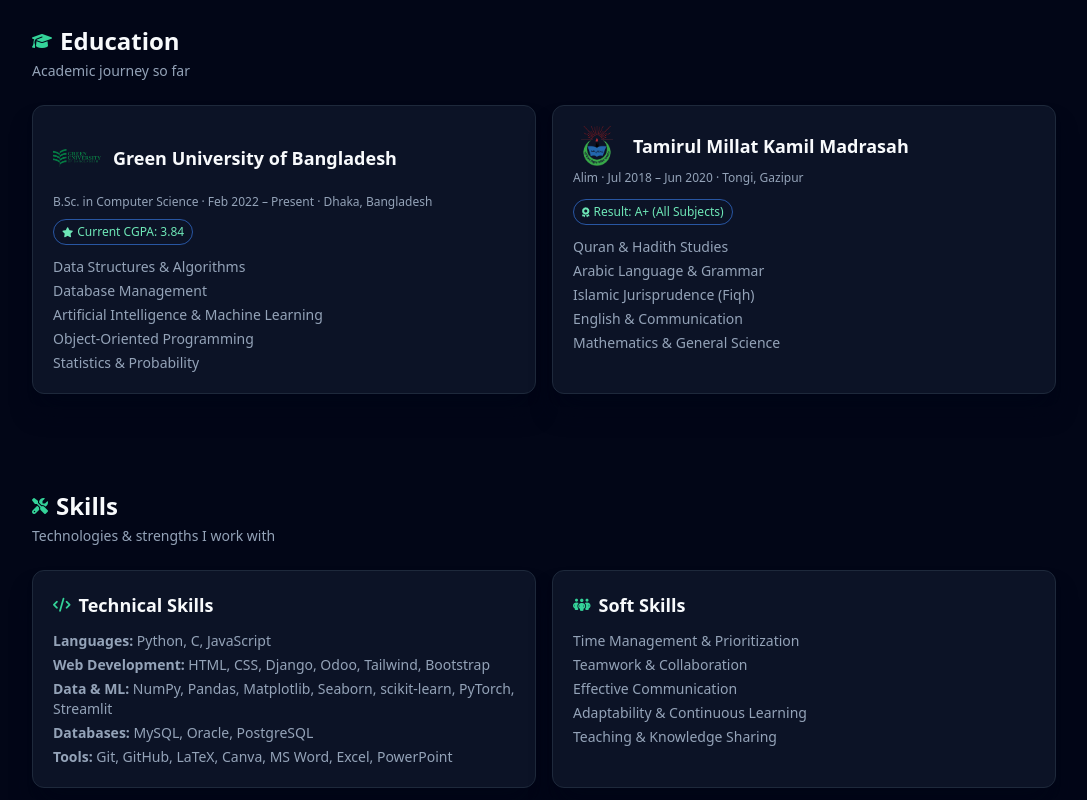
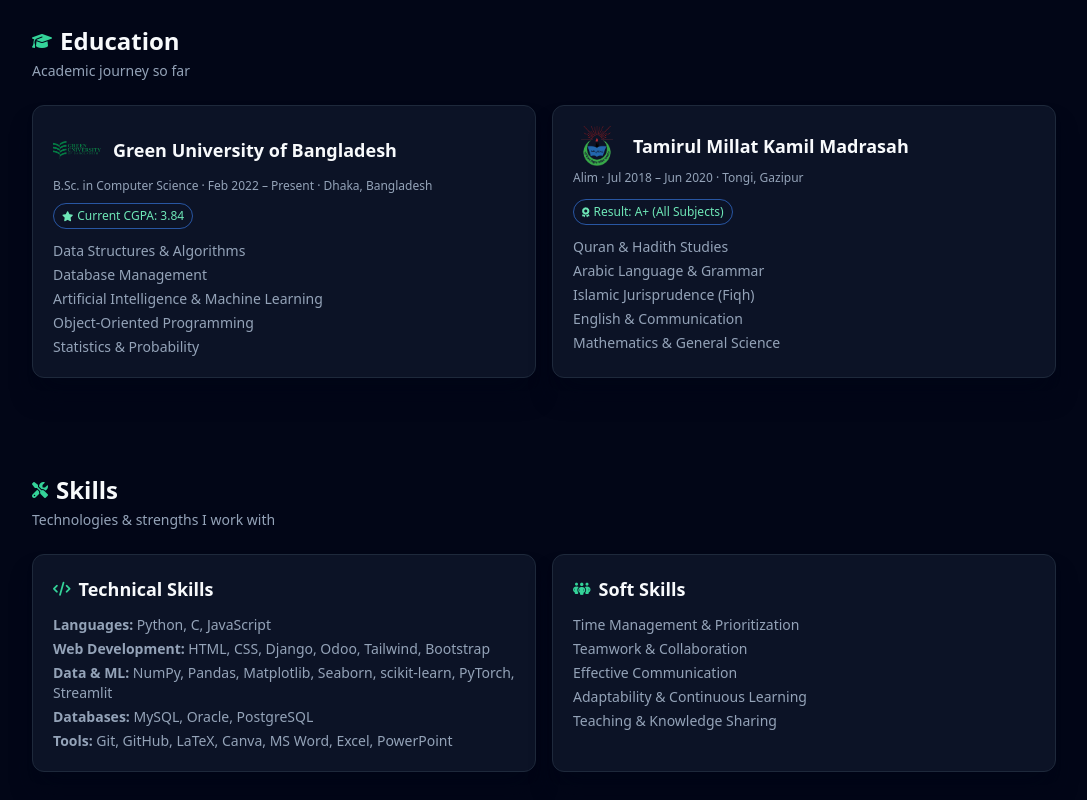
Before and after one commit to Aryamuh-ynah/Humayra, a plain HTML site: page index.html in a window 1280 px wide. Shown: the part 900-1700 px from the top of the page, without its empty margins (96-1183 px from the left). Drawn offline with nearby package versions, Linux system fonts and the light colour scheme.

Commit message:
img added

```diff
--- a/index.html
+++ b/index.html
@@ -362,7 +362,7 @@
                 <img
                   src="gub-uni.png"
                   alt="Green University of Bangladesh logo"
-                  class="w-12 h-16 object-contain shrink-0"
+                  class="w-12 h-12 object-contain shrink-0"
                 />
                 <h3 class="text-slate-50 text-base md:text-lg font-semibold">
                   Green University of Bangladesh
```
